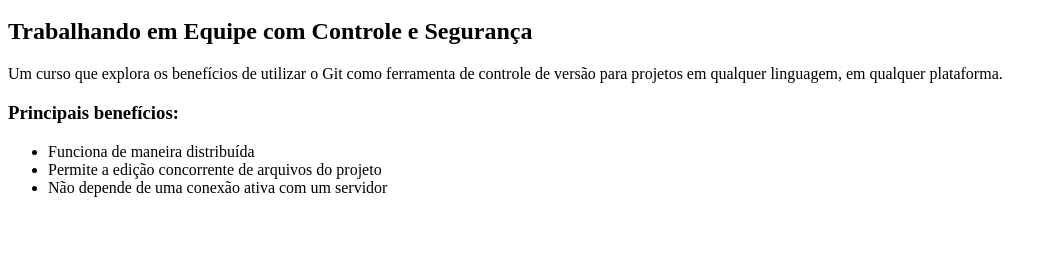
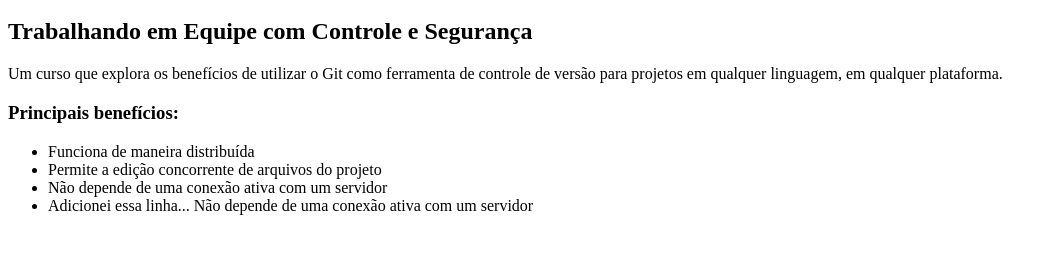
Before and after one commit to chykynho/curso-git, a plain HTML site: page index.html in a window 1280 px wide. Shown: the part 48-302 px from the top of the page, without its empty margins (0-1057 px from the left). Drawn offline with Linux system fonts and the light colour scheme.

Commit message:
teste de hoje

```diff
--- a/index.html
+++ b/index.html
@@ -12,6 +12,7 @@
             <li>Funciona de maneira distribuída</li>
             <li>Permite a edição concorrente de arquivos do projeto</li>
             <li>Não depende de uma conexão ativa com um servidor</li>
+            <li>Adicionei essa linha... Não depende de uma conexão ativa com um servidor</li>
         </ul>
     </body>
 </html>
```
